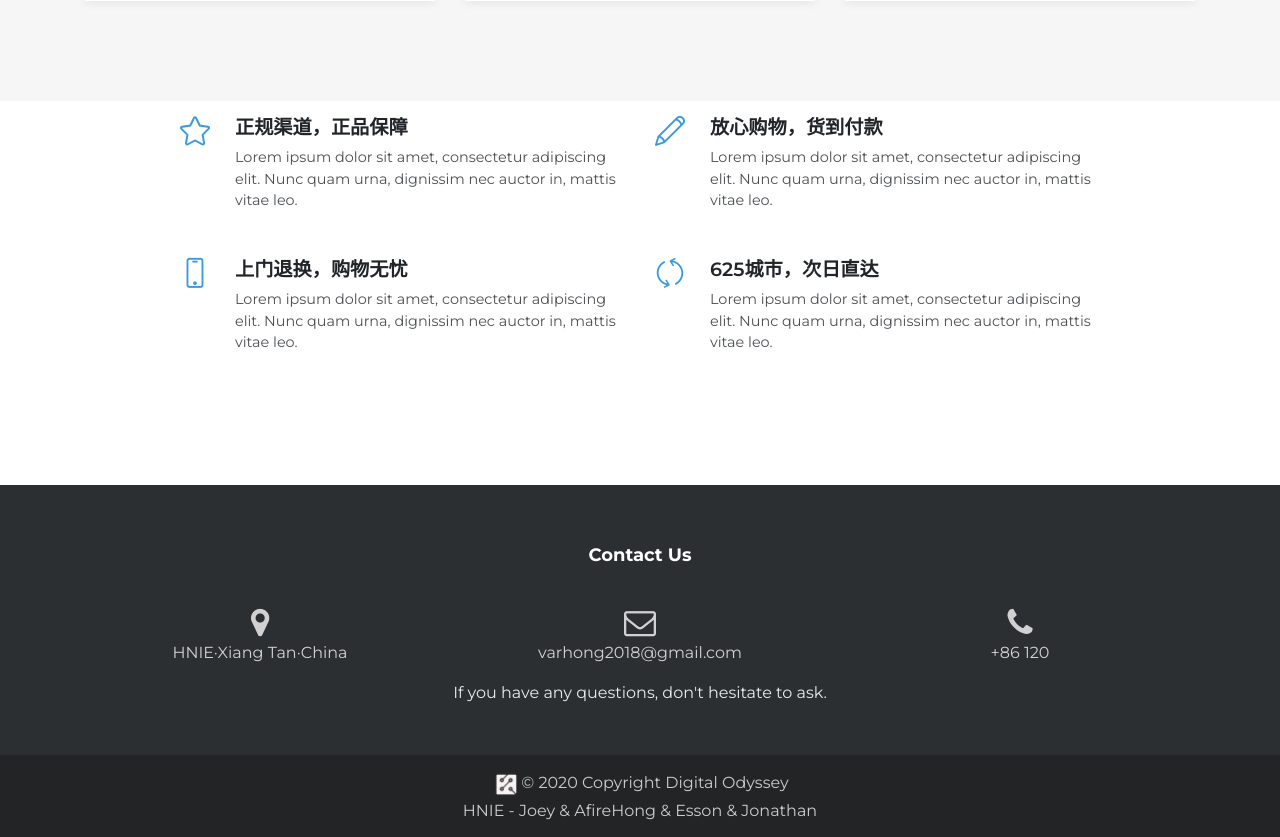
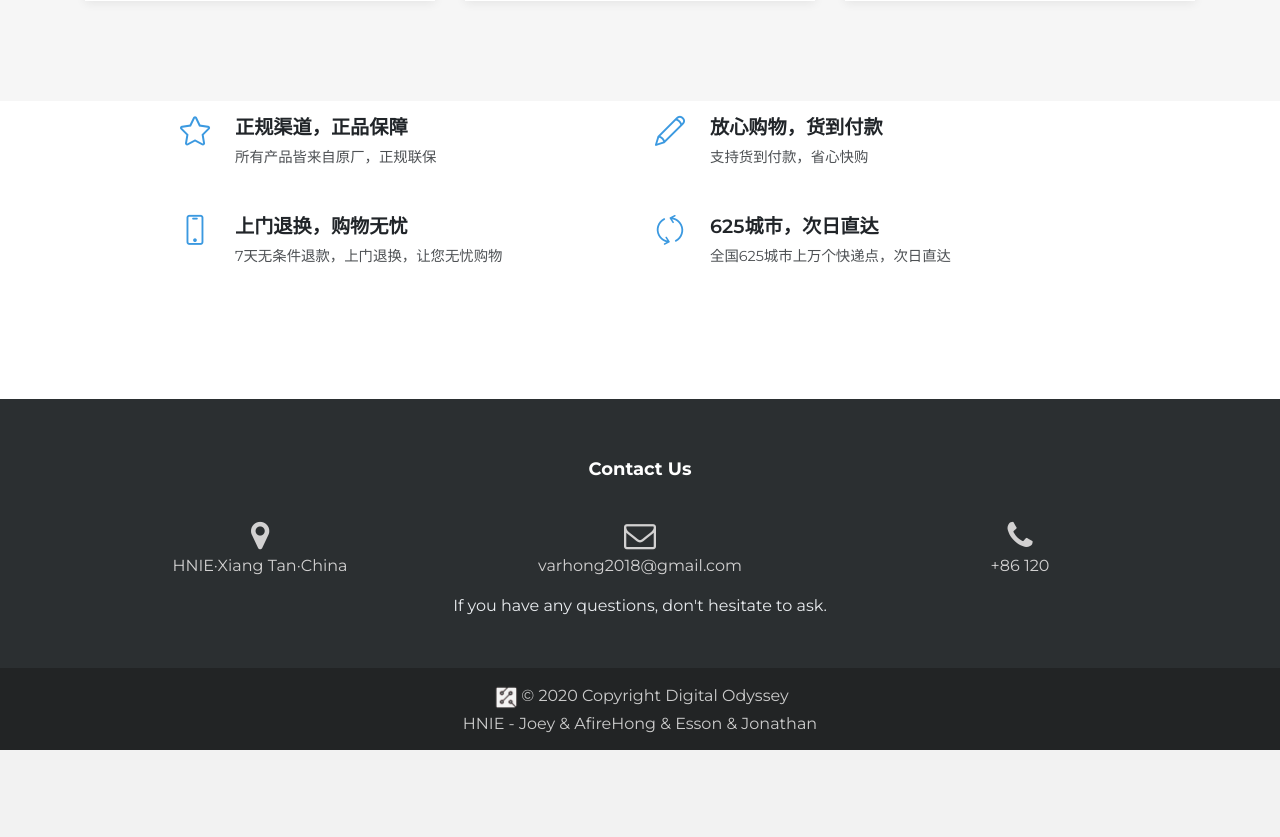
Before and after one commit to AfireHong/DigitalOdyssey, a PHP site: page /index.php in a window 1280 px wide. Shown: the part 3265-4102 px from the top of the page. After the commit the page ends 4015 px from the top, so only its background shows below. Run offline with PHP 8.4, Linux system fonts and the light colour scheme; some libraries are stand-ins or nearby versions.

Commit message:
完善底部部分文字

```diff
--- a/footer.php
+++ b/footer.php
@@ -5,36 +5,28 @@
                         <i class="icon-star icon"></i>
                         <h4>正规渠道，正品保障</h4>
                         <p>
-                            Lorem ipsum dolor sit amet, consectetur
-                            adipiscing elit. Nunc quam urna, dignissim nec
-                            auctor in, mattis vitae leo.
+                            所有产品皆来自原厂，正规联保
                         </p>
                     </div>
                     <div class="col-md-5 feature-box">
                         <i class="icon-pencil icon"></i>
                         <h4>放心购物，货到付款</h4>
                         <p>
-                            Lorem ipsum dolor sit amet, consectetur
-                            adipiscing elit. Nunc quam urna, dignissim nec
-                            auctor in, mattis vitae leo.
+                            支持货到付款，省心快购
                         </p>
                     </div>
                     <div class="col-md-5 feature-box">
                         <i class="icon-screen-smartphone icon"></i>
                         <h4>上门退换，购物无忧</h4>
                         <p>
-                            Lorem ipsum dolor sit amet, consectetur
-                            adipiscing elit. Nunc quam urna, dignissim nec
-                            auctor in, mattis vitae leo.
+                            7天无条件退款，上门退换，让您无忧购物
                         </p>
                     </div>
                     <div class="col-md-5 feature-box">
                         <i class="icon-refresh icon"></i>
                         <h4>625城市，次日直达</h4>
                         <p>
-                            Lorem ipsum dolor sit amet, consectetur
-                            adipiscing elit. Nunc quam urna, dignissim nec
-                            auctor in, mattis vitae leo.
+                            全国625城市上万个快递点，次日直达
                         </p>
                     </div>
                 </div>
```
